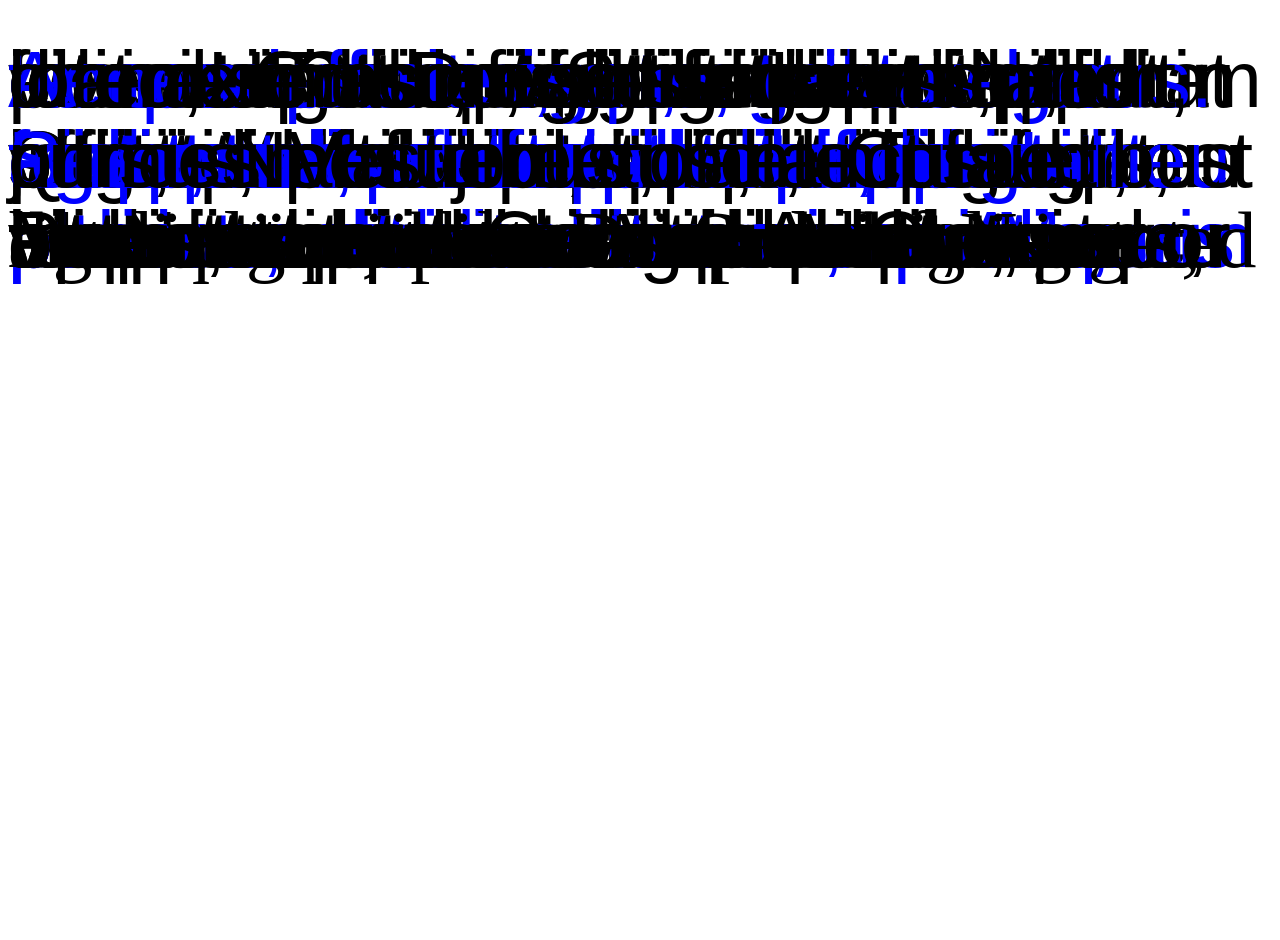
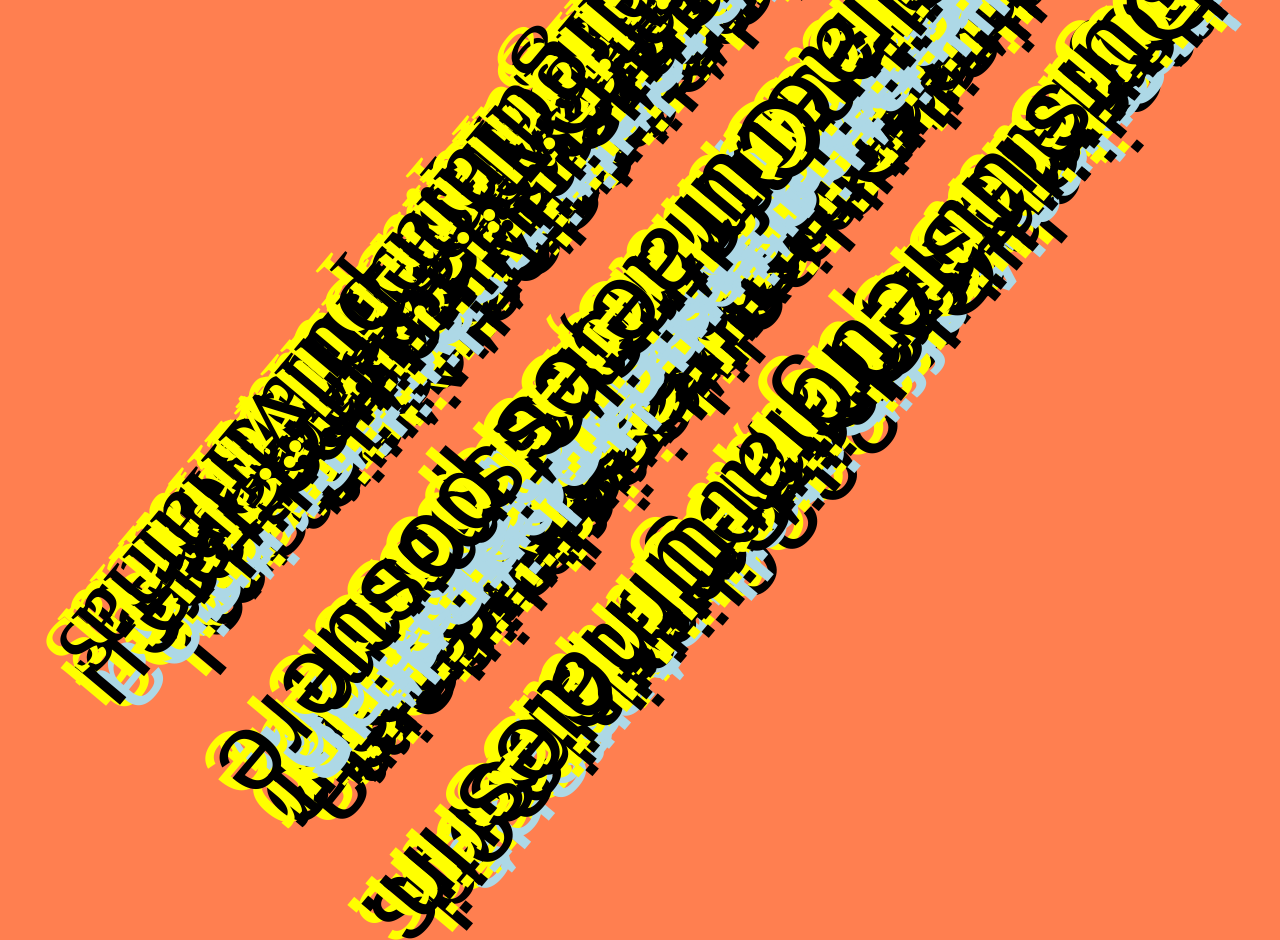
Before and after one commit to mpham3/type, a plain HTML site: page index.html in a window 1280 px wide. Before the commit the page ends 800 px from the top, so only its background shows below. Drawn offline with Linux system fonts and the light colour scheme.

Commit message:
Add files via upload

```diff
--- a/index.html
+++ b/index.html
@@ -5,7 +5,7 @@
 </head>
 <body>
 	<main>
-		<p>Lorem ipsum dolor sit amet, consectetur adipiscing elit. Nulla in felis ac eros pulvinar tincidunt id at eros. Ut maximus nisl et volutpat viverra. Cras feugiat turpis quis diam sagittis sagittis. In quis pharetra diam, facilisis convallis massa. Pellentesque ac vestibulum lectus. Fusce nec mi aliquam, <span class="new-color">cursus ipsum eget, egestas lacus. Aenean scelerisque, tellus eget tempor efficitur,</span> mi sapien blandit diam, sed convallis arcu mi quis lorem. Cras quis dignissim lorem, id maximus mi. Sed lobortis interdum dui, eget sodales quam ultricies in. Duis ut feugiat urna.</p>
+		<p>mai pham 2020, <span class="new-color">cursus ipsum eget, egestas lacus. Aenean scelerisque, tellus eget tempor efficitur,</span> mi sapien blandit diam, sed convallis arcu mi quis lorem. Cras quis dignissim lorem, id maximus mi. Sed lobortis interdum dui, eget sodales quam ultricies in. Duis ut feugiat urna.</p>
 
 		<p>Quisque scelerisque, lacus nec vehicula interdum, elit nisl viverra velit, sed semper quam nisl eget justo. Vestibulum id pretium felis, bibendum facilisis risus. Donec sagittis bibendum orci, sit amet pharetra odio facilisis scelerisque. Cras accumsan, lacus vitae laoreet lacinia, sem justo efficitur ligula, eu efficitur diam sapien ac massa. <span class="new-color">Pellentesque habitant morbi tristique senectus et netus et malesuada fames ac turpis egestas. Lorem ipsum dolor sit amet, consectetur adipiscing elit. Suspendisse ante lacus, auctor eu cursus et, eleifend nec felis. In aliquet ullamcorper nibh, id fermentum diam ullamcorper sit amet.</span> Nam in metus et mi faucibus cursus. Vestibulum ante ipsum primis in faucibus orci luctus et ultrices posuere cubilia Curae;</p>
 
--- a/styles.css
+++ b/styles.css
@@ -1,15 +1,34 @@
 /* Type */
 
 body {
-	background-color: white;
+	background-color: coral;
 	color: black;
 	font-family: sans-serif;
-	line-height: 0;
-    font-size: 5em;
+	line-height: 0.025;
+    font-size: 7em;
+    text-shadow: 10px 10px yellow;
+	opacity: 1;
+}
+main {
+    transform: scaleX(-1) skew(40deg, 10deg);
+    transform-style: unset;
+    transform: scale3d(2);
+    transform: rotateZ(130deg);
 }
 .new-color {
-	color: blue;
+	color: lightblue;
 }
 .other-font {
 	font-family: serif;
+
 }
+.awful {
+	position: absolute;
+    top: 5em;
+    transform: rotate(90deg) scaleY(6.5);
+    font-family: georgia;
+    text-transform: lowercase;
+    font-style: italic, uppercase;
+    opacity: 0.75;
+    color: red;
+}
```
